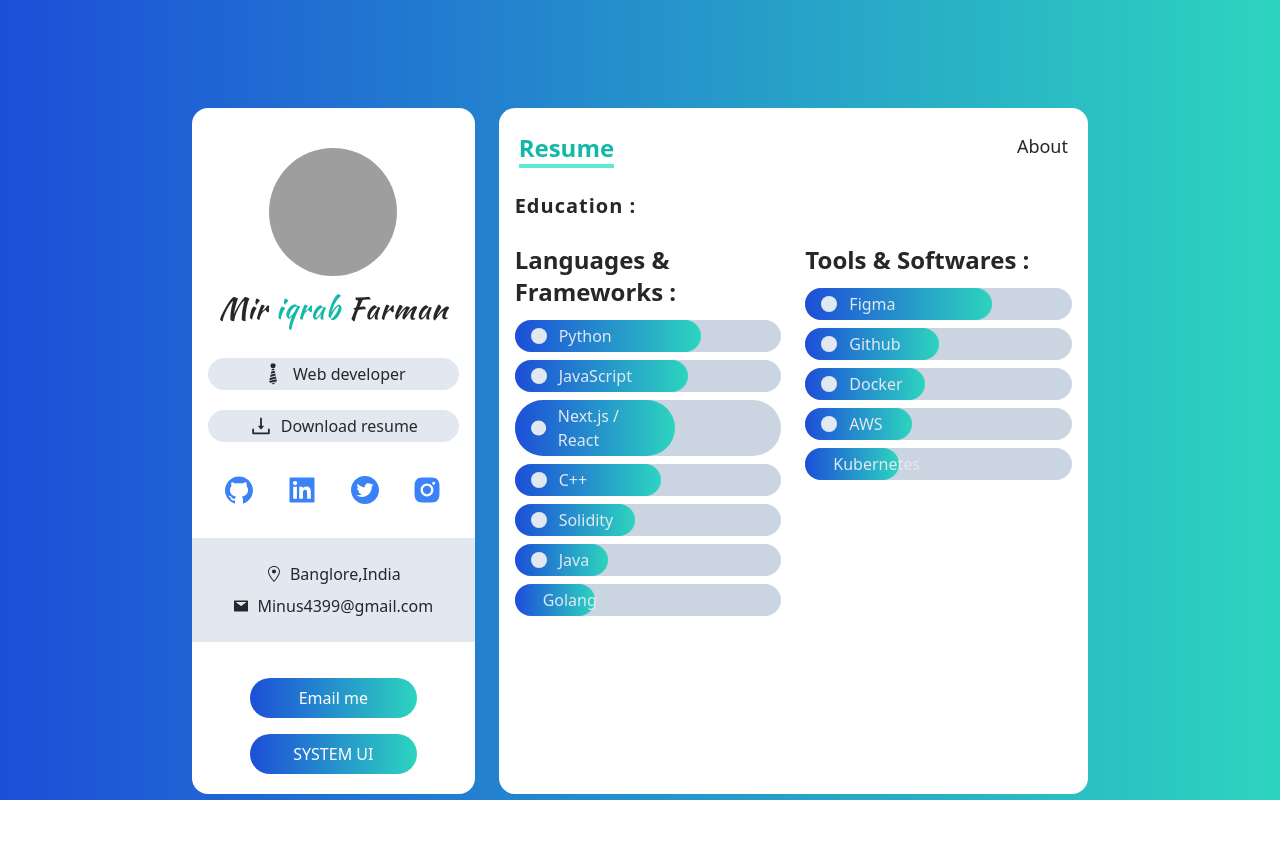
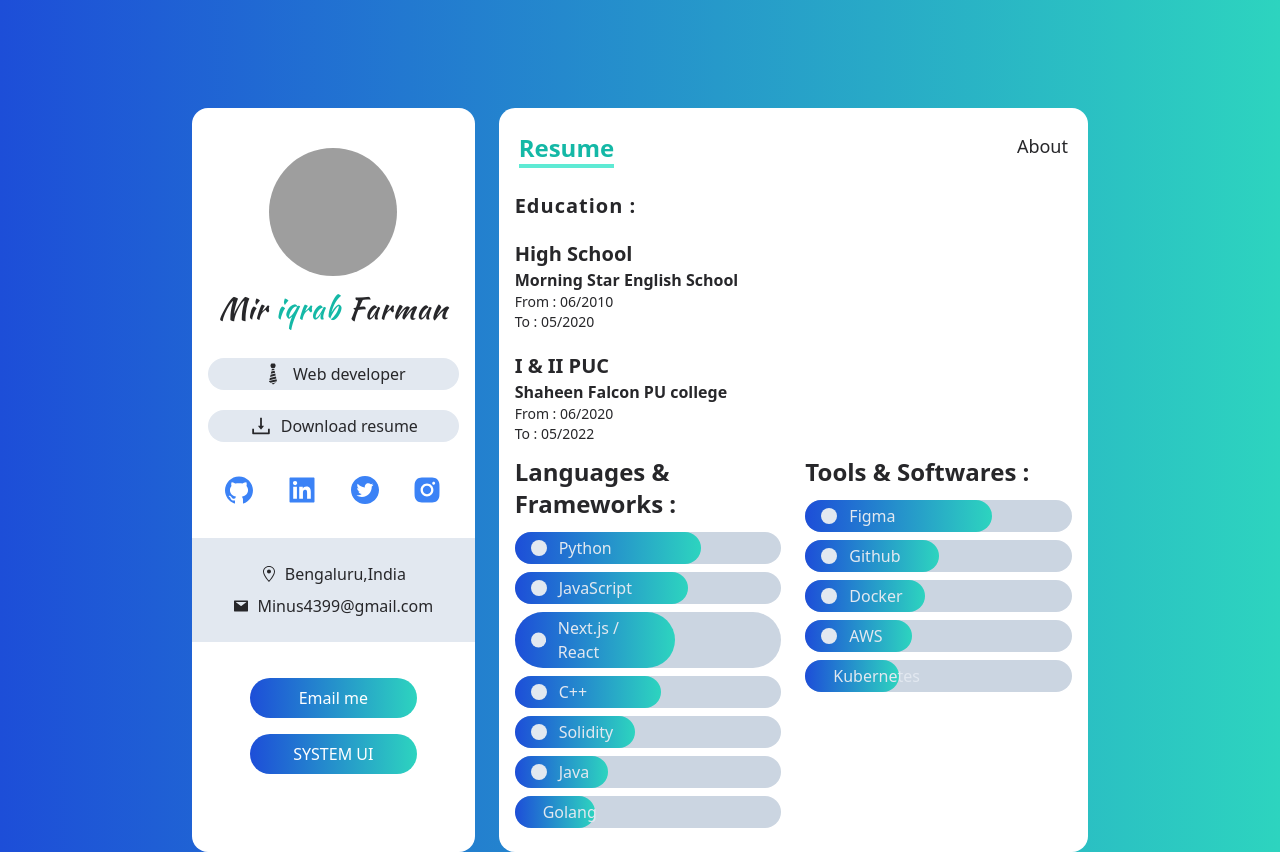
Before and after one commit to Minus0149/portfolio, a Next.js app: page /resume in a window 1280 px wide. Before the commit the page ends 800 px from the top, so only its background shows below. Built offline with nearby package versions, Linux system fonts and the light colour scheme; grey boxes are pictures that could not be loaded.

Commit message:
Completed the remaning work

```diff
--- a/components/Sidebar.tsx
+++ b/components/Sidebar.tsx
@@ -39,7 +39,10 @@ const Sidebar = () => {
           <GiTie className="w-6 h-6 " /> Web developer
         </p>
         <a
+          href="/asset/resume.pdf"
           download="Minus-resume.pdf"
+          target="_blank"
+          rel="noopener noreferrer"
           className="flex items-center justify-center px-2 py-1 my-3 rounded-full bg-slate-200 gap-x-2 dark:bg-zinc-700"
         >
           <AiOutlineDownload className="w-6 h-6 " /> Download resume
@@ -76,7 +79,7 @@ const Sidebar = () => {
       <div className="py-4 my-5 -m-4 bg-slate-200 dark:bg-zinc-700 ">
         <div className="flex items-center justify-center my-2 gap-x-2">
           <GoLocation className="w-4 h-4" />
-          <span>Banglore,India</span>
+          <span>Bengaluru,India</span>
         </div>
         <div className="flex items-center justify-center my-2 gap-x-2">
           <AiFillMail className="w-4 h-4" />
--- a/pages/_document.tsx
+++ b/pages/_document.tsx
@@ -11,6 +11,7 @@ class MyDocument extends Document {
             href="https://fonts.gstatic.com"
             crossOrigin={"true"}
           />
+          <link rel="icon" href="/asset/book.svg" />
           <link
             href="https://fonts.googleapis.com/css2?family=Kaushan+Script&display=swap"
             rel="stylesheet"
--- a/pages/resume.tsx
+++ b/pages/resume.tsx
@@ -6,14 +6,27 @@ import React from "react";
 
 const Resume: NextPage = () => {
   return (
-    <div className="flex flex-col p-4 pt-0 space-y-6">
+    <div className="flex flex-col p-4 pt-0 space-y-3">
       <Head>
         <title>Minus - Resume</title>
       </Head>
 
-      <div className="">
+      <div className="flex flex-col gap-3">
         <h5 className="text-xl font-semibold tracking-wider">Education :</h5>
-        <div>{/* Fill this out later */}</div>
+        <div>
+          <h5 className="mt-2 text-xl font-bold">High School</h5>
+          <p className="font-semibold">Morning Star English School</p>
+          <p className="text-sm font-light">
+            From : 06/2010 <br /> To : 05/2020
+          </p>
+        </div>
+        <div>
+          <h5 className="mt-2 text-xl font-bold">I & II PUC</h5>
+          <p className="font-semibold">Shaheen Falcon PU college</p>
+          <p className="text-sm font-light">
+            From : 06/2020 <br /> To : 05/2022
+          </p>
+        </div>
       </div>
       <div className="grid gap-6 md:grid-cols-2">
         <div>
```
Also changed, not shown: public/asset/book.svg (added), 1 other file (tests, documents, lock files or other folders).
